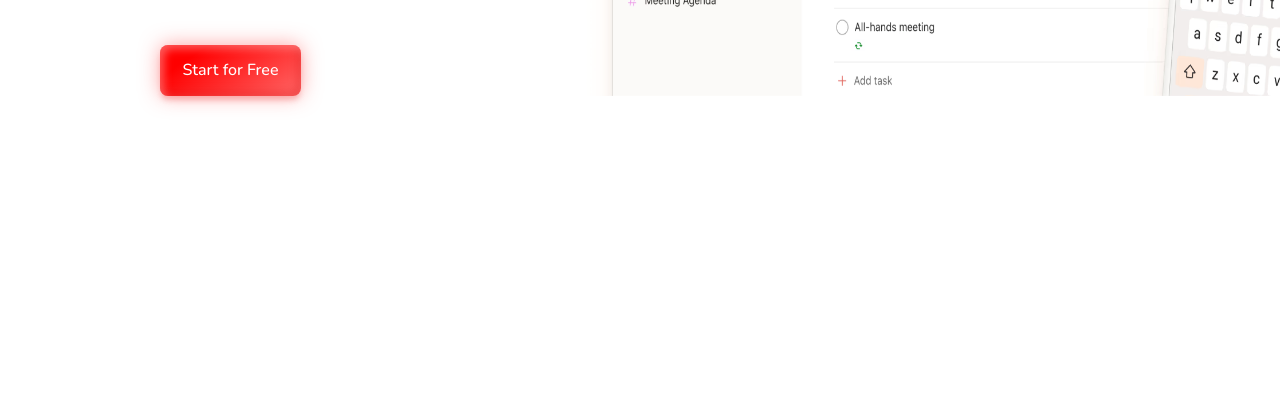
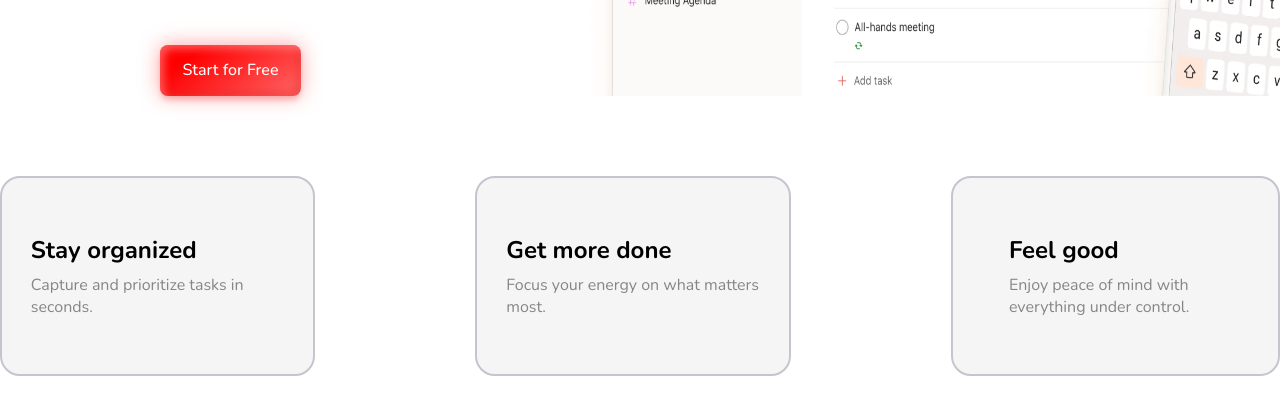
Before and after one commit to Jatinyadav29/To-Do-List, a plain HTML site: page To-Do-List/index.html in a window 1280 px wide. Shown: the part 661-1076 px from the top of the page. Before the commit the page ends 837 px from the top, so only its background shows below. Drawn offline with nearby package versions, Linux system fonts and the light colour scheme.

Commit message:
Feature-section added

```diff
--- a/To-Do-List/index.html
+++ b/To-Do-List/index.html
@@ -41,6 +41,34 @@
         <img id="hero-img" src="img1.png" />
       </div>
     </header>
+    <section class="feature-sections">
+      <div class="feature-cards">
+        <div id="card1" class="card">
+          <div class="card-details">
+            <p class="text-title">Stay organized</p>
+            <p class="text-body">Capture and prioritize tasks in seconds.</p>
+          </div>
+          <button class="card-button">More info</button>
+        </div>
+
+        <div id="card2" class="card">
+          <div class="card-details">
+            <p class="text-title">Get more done</p>
+            <p class="text-body">Focus your energy on what matters most.</p>
+          </div>
+          <button class="card-button">More info</button>
+        </div>
+        <div id="card3" class="card">
+          <div class="card-details">
+            <p class="text-title">Feel good</p>
+            <p class="text-body">
+              Enjoy peace of mind with everything under control.
+            </p>
+          </div>
+          <button class="card-button">More info</button>
+        </div>
+      </div>
+    </section>
     <script src="app.js"></script>
   </body>
 </html>
--- a/To-Do-List/style.css
+++ b/To-Do-List/style.css
@@ -105,7 +105,7 @@
 .hero-icon {
   font-size: larger;
 }
-/* From Uiverse.io by Allyhere — Red Theme */
+
 .btn-donate {
   --clr-font-main: hsla(0, 0%, 20%, 1);
   --btn-bg-1: hsla(0, 100%, 70%, 1); /* Light red */
@@ -153,3 +153,71 @@
 .hero-button {
   margin-top: 3rem;
 }
+
+/* feature card */
+.feature-cards {
+  display: flex;
+  justify-content: center;
+  gap: 10em;
+}
+
+#card3 {
+  padding: 3.5rem;
+}
+
+.card {
+  width: 400px;
+  height: 200px;
+  border-radius: 20px;
+  background: #f5f5f5;
+  position: relative;
+  padding: 1.8rem;
+  border: 2px solid #c3c6ce;
+  transition: 0.5s ease-out;
+  overflow: visible;
+}
+
+.card-details {
+  color: black;
+  height: 100%;
+  gap: 0.5em;
+  display: grid;
+  place-content: center;
+}
+
+.card-button {
+  transform: translate(-50%, 125%);
+  width: 60%;
+  border-radius: 1rem;
+  border: none;
+  background-color: #db4c3f;
+  color: #fff;
+  font-size: 1rem;
+  padding: 0.5rem 1rem;
+  position: absolute;
+  left: 50%;
+  bottom: 0;
+  opacity: 0;
+  transition: 0.3s ease-out;
+}
+
+.text-body {
+  color: rgb(134, 134, 134);
+}
+
+/*Text*/
+.text-title {
+  font-size: 1.5em;
+  font-weight: bold;
+}
+
+/*Hover*/
+.card:hover {
+  border-color: #c23a31;
+  box-shadow: 0 4px 18px 0 rgba(0, 0, 0, 0.25);
+}
+
+.card:hover .card-button {
+  transform: translate(-50%, 50%);
+  opacity: 1;
+}
```
